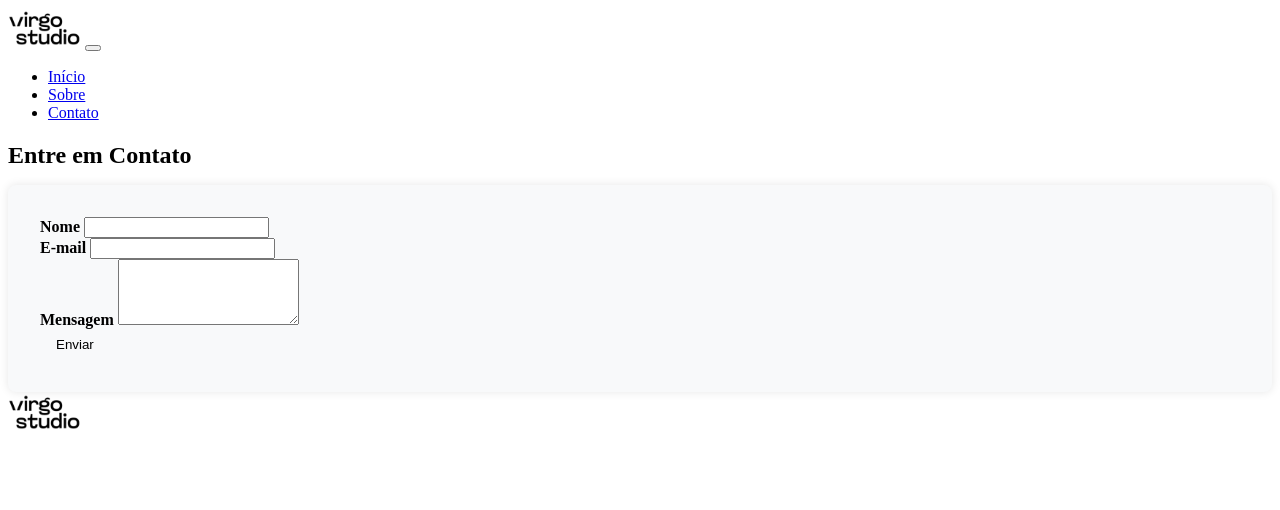
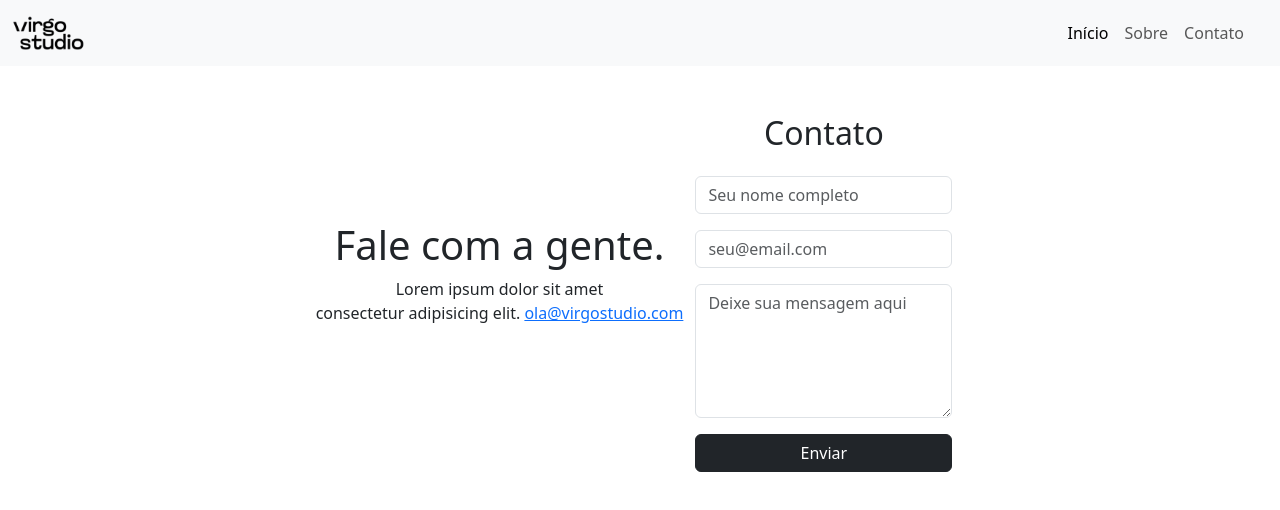
Before and after one commit to caique095/virgostudioapp, a plain HTML site: page paginacontato.html in a window 1280 px wide. Drawn offline with nearby package versions, Linux system fonts and the light colour scheme.

Commit message:
Atualizacao 06

```diff
--- a/contato.css
+++ b/contato.css
@@ -1,29 +1,19 @@
-/* Estilo para o formulário de contato */
-form {
-    background-color: #f8f9fa;
-    padding: 2rem;
-    border-radius: .5rem;
-    box-shadow: 0 0 10px rgba(0, 0, 0, 0.1);
+*{
+    margin: 0;
+    padding: 0;
+    box-sizing: border-box;
 }
 
-h2 {
-    margin-bottom: 1rem;
+body{
+    height: 100vh;
+    width: 100vw;
 }
 
-.form-label {
-    font-weight: bold;
+
+
+.main-contato{
+    display: flex;
+    flex-direction: row;
+    justify-content: center;
+    align-items: center;
 }
-
-.btn-dark {
-    background-color: var(--black);
-    color: var(--white);
-    border: none;
-    padding: 0.5rem 1rem;
-    border-radius: 0.25rem;
-}
-
-.btn-dark:hover {
-    background-color: var(--white);
-    color: var(--black);
-    border: 1px solid var(--black);
-}
--- a/paginacontato.html
+++ b/paginacontato.html
@@ -1,87 +1,73 @@
 <!DOCTYPE html>
-<html lang="pt-BR">
+<html lang="en">
 <head>
     <meta charset="UTF-8">
     <meta name="viewport" content="width=device-width, initial-scale=1.0">
-    <meta http-equiv="X-UA-Compatible" content="ie=edge">
-    <meta name="description" content="Entre em contato com o Virgo Studio para consultas e informações.">
-    <meta name="keywords" content="contato, formulário, design, estúdio">
-    <meta name="author" content="Virgo Studio">
-    <title>Contato - Virgo Studio</title>
-    <!-- Custom CSS -->
+    <title>Contato</title>
+    <!-- Bootstrap CSS -->
+    <link href="https://cdn.jsdelivr.net/npm/bootstrap@5.3.0/dist/css/bootstrap.min.css" rel="stylesheet">
     <link rel="stylesheet" href="contato.css">
 </head>
 <body>
     <!-- Navbar -->
     <nav class="navbar navbar-expand-lg navbar-light bg-light">
         <div class="container-fluid">
+            <!-- Logo no lado esquerdo -->
             <a class="navbar-brand" href="#"><img src="./IMG/logo.png" alt="Virgo Studio" class="img-fluid" style="height: 40px;"></a>
-            <button class="navbar-toggler" type="button" data-bs-toggle="collapse" data-bs-target="#navbarNav" aria-controls="navbarNav" aria-expanded="false" aria-label="Toggle navigation">
-                <div class="bar"></div>
-                <div class="bar"></div>
-                <div class="bar"></div>
+            <button class="navbar-toggler" type="button" data-bs-toggle="offcanvas" data-bs-target="#offcanvasNavbar" aria-controls="offcanvasNavbar">
+                <span class="navbar-toggler-icon"></span>
             </button>
-            <div class="collapse navbar-collapse" id="navbarNav">
-                <ul class="navbar-nav ml-auto">
+            <!-- Offcanvas Menu -->
+            <div class="offcanvas offcanvas-end" id="offcanvasNavbar" tabindex="-1" aria-labelledby="offcanvasNavbarLabel">
+                <div class="offcanvas-header">
+                    <h5 id="offcanvasNavbarLabel">Menu</h5>
+                    <button type="button" class="btn-close" data-bs-dismiss="offcanvas" aria-label="Close"></button>
+                </div>
+                <div class="offcanvas-body">
+                    <ul class="navbar-nav justify-content-end flex-grow-1 pe-3">
                         <li class="nav-item">
-                        <a class="nav-link" href="#">Início</a>
+                            <a class="nav-link active" aria-current="page" href="index.html">Início</a>
                         </li>
                         <li class="nav-item">
-                        <a class="nav-link" href="#">Sobre</a>
+                            <a class="nav-link" href="paginasobre.html">Sobre</a>
                         </li>
                         <li class="nav-item">
-                        <a class="nav-link active" href="contato.html">Contato</a>
+                            <a class="nav-link" href="paginacontato.html">Contato</a>
                         </li>
                     </ul>
                 </div>
             </div>
+        </div>
     </nav>
 
+    <!-- Main Contact Section -->
+    <section class="main-contato container my-5">
+        <div class="text-center mb-4">
+            <h1>Fale com a gente.</h1>
+            <p>Lorem ipsum dolor sit amet <br>consectetur adipisicing elit. <a href="mailto:ola@virgostudio.com">ola@virgostudio.com</a></p>
+        </div>
+
+        <div>
             <!-- Formulário de Contato -->
-    <section class="container mt-5">
-        <h2 class="text-center">Entre em Contato</h2>
-        <form id="contactForm" action="https://formspree.io/f/your-form-id" method="POST">
+            <section id="contato" class="container">
+                <h2 class="title text-center mb-4">Contato</h2>
+                <form action="https://formspree.io/f/xqaznrao" method="POST">
                     <div class="mb-3">
-                <label for="name" class="form-label">Nome</label>
-                <input type="text" class="form-control" id="name" name="name" required>
+                        <input type="text" class="form-control" id="name" name="name" placeholder="Seu nome completo" required>
                     </div>
                     <div class="mb-3">
-                <label for="email" class="form-label">E-mail</label>
-                <input type="email" class="form-control" id="email" name="email" required>
+                        <input type="email" class="form-control" id="email" name="email" placeholder="seu@email.com" required>
                     </div>
                     <div class="mb-3">
-                <label for="message" class="form-label">Mensagem</label>
-                <textarea class="form-control" id="message" name="message" rows="4" required></textarea>
+                        <textarea class="form-control" id="message" name="message" rows="5" placeholder="Deixe sua mensagem aqui" required></textarea>
                     </div>
-            <button type="submit" class="btn btn-dark">Enviar</button>
+                    <button type="submit" class="btn btn-dark w-100">Enviar</button>
                 </form>
             </section>
+        </div>
+    </section>
 
-    <!-- Footer -->
-    <footer class="footer text-center text-md-start py-3">
-        <div class="container">
-            <div class="row justify-content-between align-items-center">
-                <div class="col-md-4">
-                    <a href="#" aria-label="Página inicial">
-                        <img src="./IMG/logo.png" alt="Logo da empresa" class="img-fluid" style="height: 40px;">
-                    </a>
-                </div>
-                <div class="col-md-4 text-md-end">
-                    <a href="https://www.behance.net" class="text-white mx-2" aria-label="Perfil da empresa no Behance">
-                        <i class="bi bi-behance"></i>
-                    </a>
-                    <a href="https://instagram.com/virgostudiocriativo" class="text-white mx-2" aria-label="Instagram da empresa">
-                        <i class="bi bi-instagram"></i>
-                    </a>
-                    <a href="https://wa.me/PHONE_NUMBER" class="text-white mx-2" aria-label="WhatsApp da empresa">
-                        <i class="bi bi-whatsapp"></i>
-                    </a>
-                </div>
-            </div>
-        </div>
-    </footer>
-
-    <!-- Bootstrap JS -->
-    <script src="https://cdn.jsdelivr.net/npm/bootstrap@5.3.3/dist/js/bootstrap.bundle.min.js"></script>
+    <!-- Bootstrap JS and dependencies -->
+    <script src="https://cdn.jsdelivr.net/npm/bootstrap@5.3.0/dist/js/bootstrap.bundle.min.js"></script>
 </body>
 </html>
--- a/styles.css
+++ b/styles.css
@@ -286,3 +286,50 @@ body {
 .offcanvas .btn-close {
     outline: none;
 }
+
+.teste1{
+    display: flex;
+    width: 100%;
+    margin: 2rem 0;
+
+}
+
+.esquerda{
+    background-color: red;
+    height: 20px;
+    width: 60%;
+    padding: 10rem;
+    border-radius: .5rem;
+    margin: 1rem;
+}
+
+.direita{
+    background-color: blue;
+    height: 20px;
+    width: 40%;
+    padding: 10rem;
+    border-radius: .5rem;
+}
+
+/* Estilos específicos para o formulário */
+form {
+    background-color: var(--white);
+    padding: 2rem;
+    border-radius: .5rem;
+    box-shadow: 0 0 10px rgba(0, 0, 0, 0.1);
+}
+
+form .form-control {
+    border-radius: .25rem;
+    border: 1px solid var(--black);
+}
+
+form .btn-dark {
+    background-color: var(--black);
+    color: var(--white);
+}
+
+form .btn-dark:hover {
+    background-color: var(--success-color);
+    color: var(--black);
+}
```
Also changed, not shown: index.html (+6 -0 lines). Lines whose indentation alone changed are shown as unchanged.
